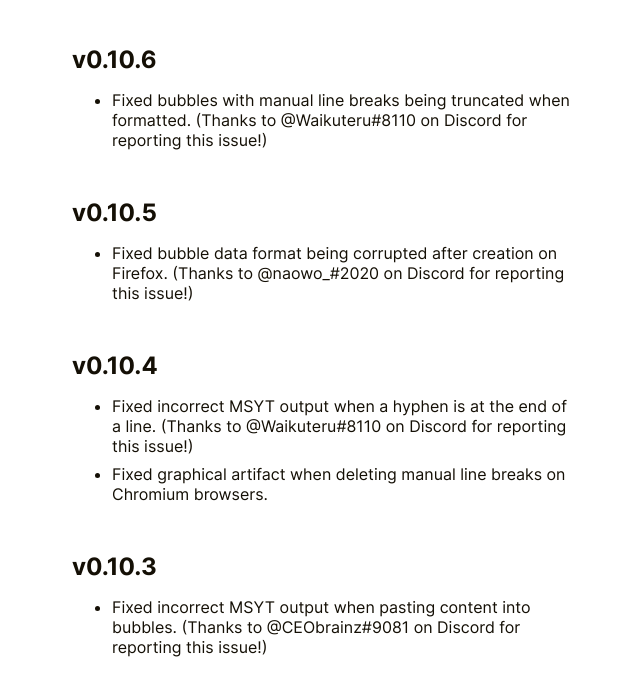
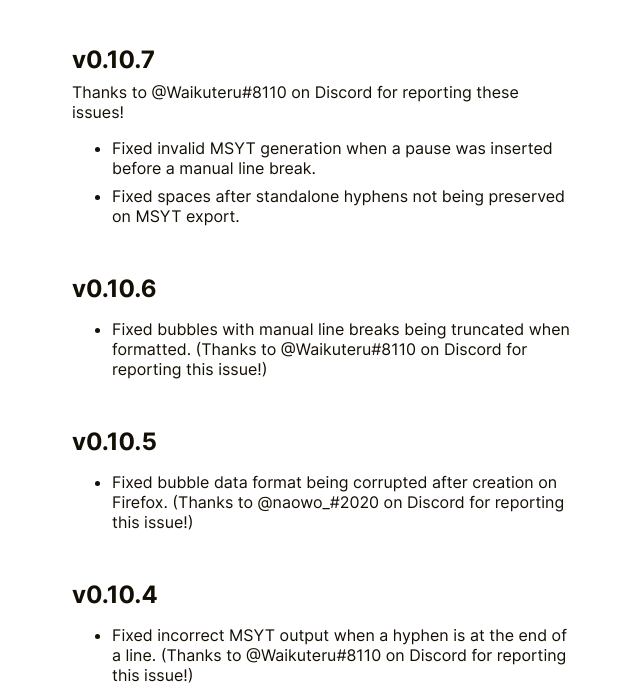
Before and after one commit to lisa-wolfgang/Bubble-Wrap, a website: page pages/changelog.html in a window 1280 px wide. Shown: the part 74-764 px from the top of the page, without its empty margins (318-958 px from the left). Drawn offline with Linux system fonts and the light colour scheme.

Commit message:
Update documentation for v0.10.7

```diff
--- a/pages/changelog.html
+++ b/pages/changelog.html
@@ -9,6 +9,14 @@
       <div class="app">
         <h1 class="title">Changelog</h1>
         <div class="list-container">
+          <div class="list-item">
+            <h2 class="list-item-heading">v0.10.7</h2>
+            <p>Thanks to @Waikuteru#8110 on Discord for reporting these issues!</p>
+            <ul>
+              <li>Fixed invalid MSYT generation when a pause was inserted before a manual line break.</li>
+              <li>Fixed spaces after standalone hyphens not being preserved on MSYT export.</li>
+            </ul>
+          </div>
           <div class="list-item">
             <h2 class="list-item-heading">v0.10.6</h2>
             <ul>
```
Also changed, not shown: index.html (+1 -1 lines), README.md.
